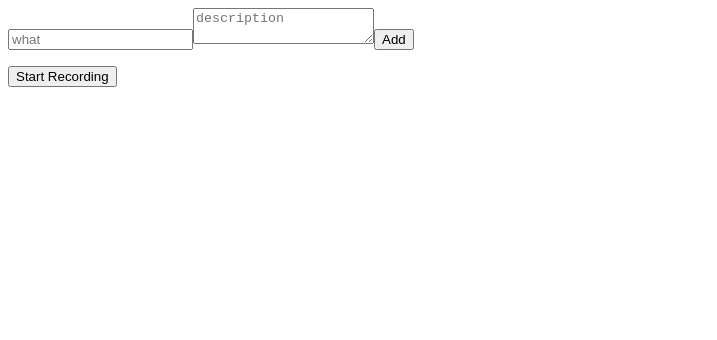
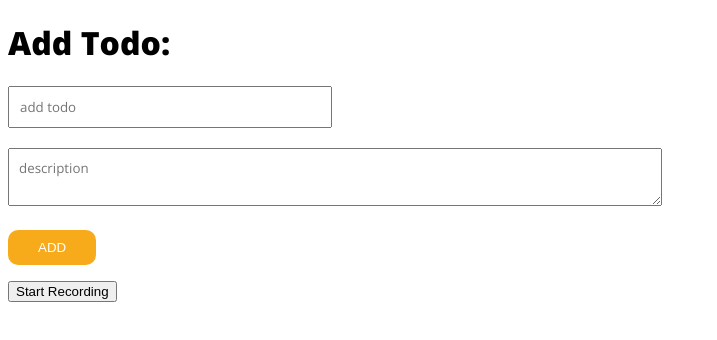
Before and after one commit to nicangeli/todo, a React app: page / in a window 1280 px wide. Shown: the top 340 px of the page, without its empty margins (0-717 px from the left). Built offline with nearby package versions, Linux system fonts and the light colour scheme.

Commit message:
style Add Todo form

```diff
--- a/babel.config.js
+++ b/babel.config.js
@@ -1,6 +1,4 @@
 module.exports = {
-    presets: [
-      "@babel/preset-env",
-      "@babel/preset-react"
-    ]
-  };
+  presets: ['@babel/preset-env', '@babel/preset-react'],
+  plugins: ['babel-plugin-styled-components'],
+}
--- a/package.json
+++ b/package.json
@@ -38,8 +38,10 @@
   "devDependencies": {
     "@testing-library/react": "^10.0.2",
     "@testing-library/user-event": "^10.0.2",
+    "babel-plugin-styled-components": "^1.10.7",
     "jest-dom": "^4.0.0",
     "redux-mock-store": "^1.5.4",
+    "styled-components": "^5.1.0",
     "uuid": "^7.0.3"
   }
 }
--- a/src/features/todo/AddTodo.js
+++ b/src/features/todo/AddTodo.js
@@ -1,30 +1,81 @@
 import React from 'react'
+import { connect } from 'react-redux'
+import styled from 'styled-components'
+
 import { addTodo } from './todoSlice'
-import { connect } from 'react-redux'
+
+const Title = styled.h1`
+  font-family: 'Open Sans', sans-serif;
+  font-weight: 800;
+`
+
+const SubmitButton = styled.button`
+  padding: 10px 30px;
+  background: #f7ab1b;
+  color: white;
+  border: none;
+  border-radius: 10px;
+  text-transform: uppercase;
+  cursor: pointer;
+`
+
+const FormElement = styled.div`
+  margin-bottom: 20px;
+`
+
+const FormInput = styled.input`
+  padding: 10px;
+  font-family: 'Open Sans', sans-serif;
+  font-weight: 400;
+  min-width: 300px;
+`
+
+const FormTextArea = styled.textarea`
+  padding: 10px;
+  font-family: 'Open Sans', sans-serif;
+  font-weight: 400;
+  width: 50%;
+  min-width: 300px;
+`
 
 const AddToDo = ({ addTodo }) => {
   const [todo, setTodo] = React.useState('')
   const [description, setDescription] = React.useState('')
 
+  const handleSubmit = (e) => {
+    e.preventDefault()
+
+    addTodo({ name: todo, description })
+
+    setTodo('')
+    setDescription('')
+  }
+
   return (
     <>
-      <input
+      <Title>Add Todo:</Title>
+      <form onSubmit={handleSubmit}>
+        <FormElement>
+          <FormInput
             type="text"
             value={todo}
-        placeholder="what"
+            placeholder="add todo"
             onChange={(e) => setTodo(e.target.value)}
           />
-      <textarea
+        </FormElement>
+
+        <FormElement>
+          <FormTextArea
             value={description}
             placeholder="description"
             onChange={(e) => setDescription(e.target.value)}
           />
-      <button
-        data-testid="addTodo"
-        onClick={() => addTodo({ name: todo, description })}
-      >
+        </FormElement>
+
+        <SubmitButton data-testid="addTodo" type="submit">
           Add
-      </button>
+        </SubmitButton>
+      </form>
     </>
   )
 }
--- a/src/index.html
+++ b/src/index.html
@@ -1,11 +1,15 @@
 <!DOCTYPE html>
 <html lang="en">
-<head>
-    <meta charset="UTF-8">
-    <meta name="viewport" content="width=device-width, initial-scale=1.0">
+  <head>
+    <meta charset="UTF-8" />
+    <meta name="viewport" content="width=device-width, initial-scale=1.0" />
     <title>Todo with replay</title>
-</head>
-<body>
+    <link
+      href="https://fonts.googleapis.com/css2?family=Open+Sans:wght@400;800&display=swap"
+      rel="stylesheet"
+    />
+  </head>
+  <body>
     <div id="app"></div>
-</body>
+  </body>
 </html>
```
Also changed, not shown: 2 other files (tests, documents, lock files or other folders). Lines whose indentation alone changed are shown as unchanged.
